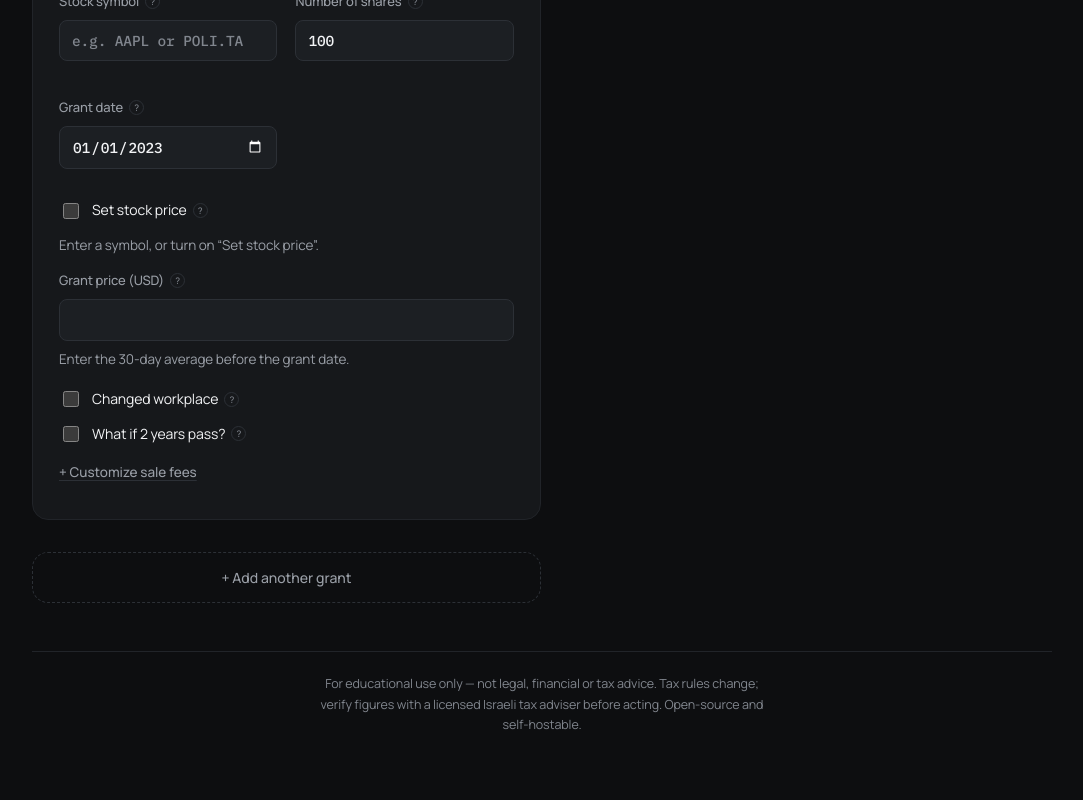
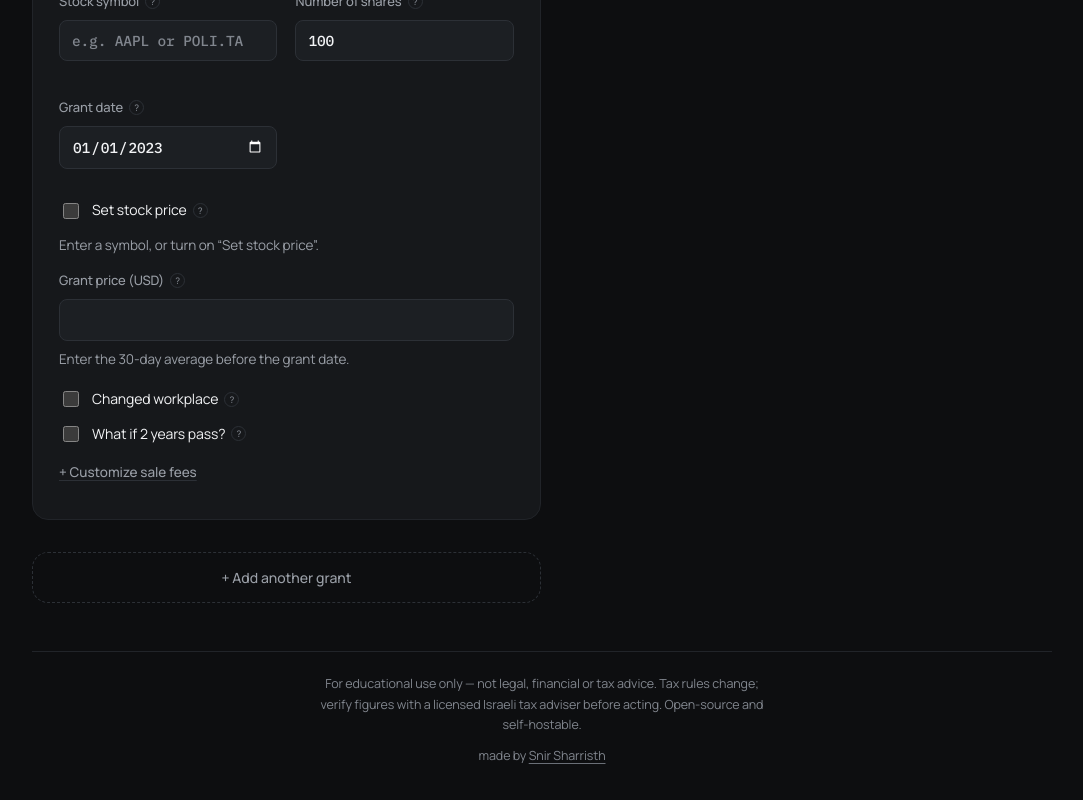
Before and after one commit to snirsh/tlush, a React (Vite) app: page / in a window 1280 px wide. Shown: the part 896-1696 px from the top of the page, without its empty margins (98-1181 px from the left). Built offline with nearby package versions, Linux system fonts and the light colour scheme.

Commit message:
feat(footer): add a 'made by Snir Sharristh' credit linking to snirsh.codes

```diff
--- a/src/App.tsx
+++ b/src/App.tsx
@@ -129,6 +129,20 @@ export function App() {
           rules change; verify figures with a licensed Israeli tax adviser before
           acting. Open-source and self-hostable.
         </p>
+        <p className="footer-credit">
+          made by{" "}
+          <a
+            href="https://snirsh.codes"
+            target="_blank"
+            rel="noopener noreferrer"
+            aria-describedby="new-tab-note"
+          >
+            <bdi>Snir Sharristh</bdi>
+          </a>
+        </p>
+        <span id="new-tab-note" hidden>
+          opens in a new tab
+        </span>
       </footer>
     </div>
   );
--- a/src/styles.css
+++ b/src/styles.css
@@ -647,6 +647,16 @@ input:focus, select:focus {
   text-align: center;
 }
 .footer p { max-width: 60ch; margin: 0 auto; line-height: 1.65; }
+.footer .footer-credit { margin-block-start: 10px; }
+.footer a {
+  color: inherit;
+  text-decoration: underline;
+  text-underline-offset: 3px;
+  text-decoration-color: var(--ink-3-mark);
+  transition: color 0.14s ease;
+}
+.footer a:hover { color: var(--ink-2); }
+.footer a:focus-visible { outline: 2px solid var(--focus); outline-offset: 2px; border-radius: 2px; }
 
 /* ================================ Responsive =============================== */
 @media (max-width: 560px) {
```
